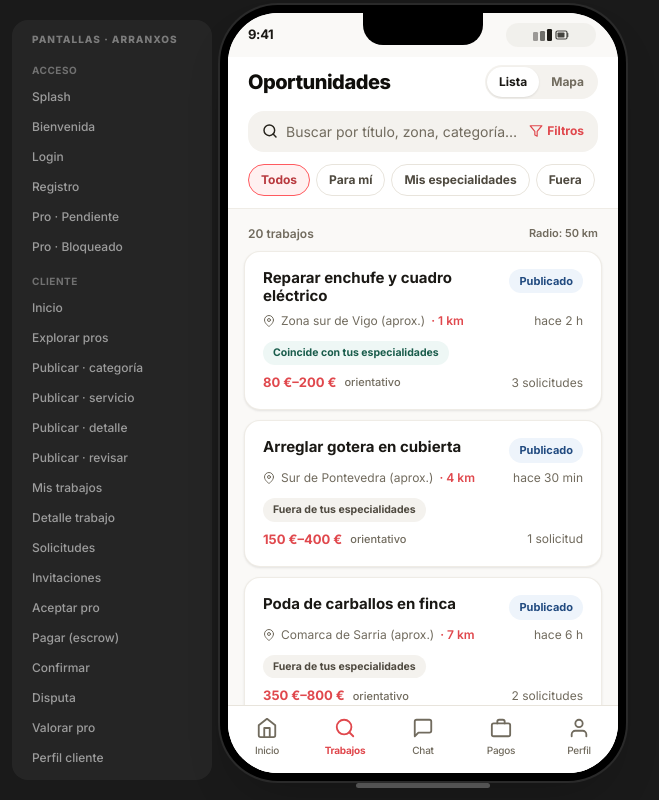
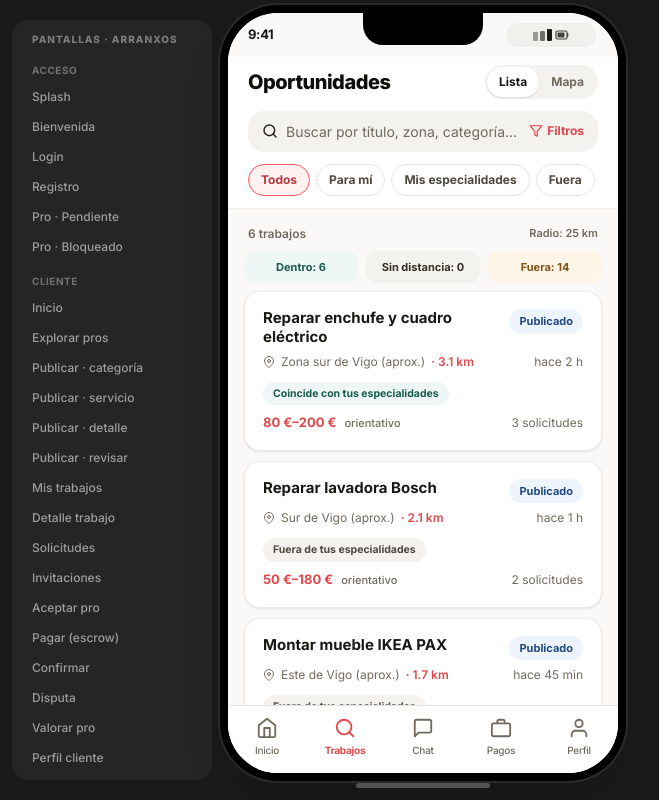
Before and after one commit to mfuentesiglesias/arranxos-v3, a Next.js app: page /profesional/trabajos in a window 1280 px wide. Shown: the whole page, without its empty margins (325-984 px from the left). Built offline with nearby package versions, Linux system fonts and the light colour scheme.

Commit message:
Apply mock radius filtering to professional jobs

```diff
--- a/src/app/(profesional)/profesional/trabajos/page.tsx
+++ b/src/app/(profesional)/profesional/trabajos/page.tsx
@@ -1,5 +1,5 @@
 "use client";
-import { useEffect, useRef, useState, Suspense, type ReactNode } from "react";
+import { useEffect, useMemo, useRef, useState, Suspense, type ReactNode } from "react";
 import { useSearchParams } from "next/navigation";
 import { HeaderActionSheet } from "@/components/layout/header-action-sheet";
 import { StatusBar } from "@/components/layout/status-bar";
@@ -24,6 +24,7 @@ import {
   getProfessionalCatalogProfile,
   useSession,
 } from "@/lib/store";
+import type { Job } from "@/lib/types";
 
 const KM_OPTIONS = [5, 10, 25, 50, 100] as const;
 const OPPORTUNITY_FILTERS = [
@@ -34,6 +35,14 @@ const OPPORTUNITY_FILTERS = [
 ] as const;
 
 type OpportunityFilterMode = (typeof OPPORTUNITY_FILTERS)[number]["id"];
+
+type DistanceState = "within" | "outside" | "unavailable";
+
+type DistanceClassification = {
+  distanceState: DistanceState;
+  distanceKm?: number;
+  distanceLabel: string;
+};
 
 function Inner() {
   const params = useSearchParams();
@@ -53,6 +62,7 @@ function Inner() {
     currentProfessionalSeed,
     professionalCatalogProfile,
   );
+  const defaultRadiusKm = professionalCatalogProfile?.radiusKm ?? currentProfessional.radiusKm ?? 25;
   const catalogServices = getEffectiveCatalogServices(approvedCatalogServices);
   const suggestedFilters = getProfessionalSpecialtyFilterSuggestions(
     currentProfessional,
@@ -75,8 +85,8 @@ function Inner() {
     useState<OpportunityFilterMode>("all");
   const [selectedSuggestedFilterIds, setSelectedSuggestedFilterIds] = useState<string[]>([]);
   const [draftSuggestedFilterIds, setDraftSuggestedFilterIds] = useState<string[]>([]);
-  const [maxKm, setMaxKm] = useState<number>(50);
-  const [draftMaxKm, setDraftMaxKm] = useState<number>(50);
+  const [maxKm, setMaxKm] = useState<number>(defaultRadiusKm);
+  const [draftMaxKm, setDraftMaxKm] = useState<number>(defaultRadiusKm);
   const [selectedMapJobId, setSelectedMapJobId] = useState<string | null>(null);
   const [highlightedJobId, setHighlightedJobId] = useState<string | null>(null);
   const jobRefs = useRef<Record<string, HTMLDivElement | null>>({});
@@ -100,7 +110,7 @@ function Inner() {
   const resetDraftFilters = () => {
     setDraftOpportunityFilter("all");
     setDraftSuggestedFilterIds([]);
-    setDraftMaxKm(50);
+    setDraftMaxKm(defaultRadiusKm);
   };
 
   const applyFilters = () => {
@@ -166,14 +176,40 @@ function Inner() {
     return true;
   });
 
-  const displayJobs =
+  const distanceAwareJobs = useMemo(
+    () =>
+      filtered.map(({ job, specialtyMatch }) => ({
+        job,
+        specialtyMatch,
+        distance: classifyJobDistanceForProfessional({
+          job,
+          professional: currentProfessional,
+          profile: professionalCatalogProfile,
+          radiusKm: maxKm,
+        }),
+      })),
+    [filtered, currentProfessional, professionalCatalogProfile, maxKm],
+  );
+
+  const sortByMode = (items: typeof distanceAwareJobs) =>
     opportunityFilter === "recommended"
-      ? [...filtered].sort(
+      ? [...items].sort(
           (a, b) => Number(b.specialtyMatch.isMatch) - Number(a.specialtyMatch.isMatch),
         )
-      : filtered;
+      : items;
 
-  const pins = displayJobs.slice(0, 8).map(({ job }, i) => ({
+  const withinRadiusJobs = sortByMode(
+    distanceAwareJobs.filter((entry) => entry.distance.distanceState === "within"),
+  );
+  const unavailableDistanceJobs = sortByMode(
+    distanceAwareJobs.filter((entry) => entry.distance.distanceState === "unavailable"),
+  );
+  const outsideRadiusJobs = sortByMode(
+    distanceAwareJobs.filter((entry) => entry.distance.distanceState === "outside"),
+  );
+  const visibleJobs = [...withinRadiusJobs, ...unavailableDistanceJobs];
+
+  const pins = visibleJobs.slice(0, 8).map(({ job }, i) => ({
     id: job.id,
     x: 15 + ((i * 13) % 70),
     y: 20 + ((i * 19) % 60),
@@ -370,7 +406,7 @@ function Inner() {
                     Radio de búsqueda
                   </div>
                   <div className="text-[11px] text-ink-400 leading-snug">
-                    Vista aproximada. El filtrado real por distancia se conectará en la siguiente fase.
+                     Demo activa: el radio ya filtra la lista de oportunidades con distancia mock aproximada.
                   </div>
                 </div>
                 <div className="rounded-full bg-coral-50 px-3 py-1 text-[12px] font-bold text-coral-700 whitespace-nowrap">
@@ -408,22 +444,43 @@ function Inner() {
               </div>
             </div>
              <p className="text-[11px] text-ink-400 mt-2 text-center italic">
-              DEMO: mapa simulado. Producción → MapLibre + PostGIS.
+               DEMO: mapa simulado con radio aplicado sobre la lista. Producción → MapLibre + PostGIS.
              </p>
            </div>
          )}
 
          <div className="flex items-center justify-between mb-2 px-1">
            <span className="text-[12px] text-ink-400 font-semibold">
-            {displayJobs.length} trabajo{displayJobs.length === 1 ? "" : "s"}
+             {visibleJobs.length} trabajo{visibleJobs.length === 1 ? "" : "s"}
            </span>
            <span className="text-[11px] text-ink-400 font-semibold">
              Radio: {maxKm} km
            </span>
          </div>
 
+          <div data-testid="professional-jobs-radius-filter" className="mb-2 grid grid-cols-3 gap-2">
+            <div
+              data-testid="professional-jobs-within-radius"
+              className="rounded-xl bg-teal-50 px-3 py-2 text-[11px] font-bold text-teal-700 text-center"
+            >
+              Dentro: {withinRadiusJobs.length}
+            </div>
+            <div
+              data-testid="professional-jobs-distance-unavailable"
+              className="rounded-xl bg-sand-100 px-3 py-2 text-[11px] font-bold text-ink-600 text-center"
+            >
+              Sin distancia: {unavailableDistanceJobs.length}
+            </div>
+            <div
+              data-testid="professional-jobs-outside-radius"
+              className="rounded-xl bg-amber-50 px-3 py-2 text-[11px] font-bold text-amber-700 text-center"
+            >
+              Fuera: {outsideRadiusJobs.length}
+            </div>
+          </div>
+
          <div className="flex flex-col gap-2.5">
-          {displayJobs.map(({ job, specialtyMatch }, i) => {
+           {withinRadiusJobs.map(({ job, specialtyMatch, distance }) => {
              return (
                <div
                  key={job.id}
@@ -442,9 +499,8 @@ function Inner() {
                   job={job}
                   href={`/profesional/trabajos/${job.id}`}
                   approxLocation={!myOnly && job.status === "published"}
-                  showDistance={
-                    !myOnly ? `${1 + ((i * 3) % 12)} km` : undefined
-                  }
+                  showDistance={!myOnly ? distance.distanceLabel : undefined}
+                  distanceTestId={!myOnly ? `professional-jobs-distance-badge-${job.id}` : undefined}
                   specialtyMatchLabel={specialtyMatch?.label}
                   specialtyMatch={
                     specialtyMatch
@@ -457,9 +513,49 @@ function Inner() {
               </div>
              );
            })}
-          {displayJobs.length === 0 && (
+           {unavailableDistanceJobs.length > 0 && (
+            <div className="pt-1">
+              <div className="px-1 pb-2 text-[11px] font-bold uppercase tracking-wide text-ink-400">
+                Distancia no disponible
+              </div>
+              <div className="flex flex-col gap-2.5">
+                {unavailableDistanceJobs.map(({ job, specialtyMatch, distance }) => (
+                  <div
+                    key={job.id}
+                    id={`job-card-${job.id}`}
+                    data-testid={`job-card-${job.id}`}
+                    ref={(element) => {
+                      jobRefs.current[job.id] = element;
+                    }}
+                  >
+                    <JobCard
+                      job={job}
+                      href={`/profesional/trabajos/${job.id}`}
+                      approxLocation={!myOnly && job.status === "published"}
+                      showDistance={!myOnly ? distance.distanceLabel : undefined}
+                      distanceTestId={!myOnly ? `professional-jobs-distance-badge-${job.id}` : undefined}
+                      specialtyMatchLabel={specialtyMatch?.label}
+                      specialtyMatch={
+                        specialtyMatch
+                          ? specialtyMatch.isMatch
+                            ? "match"
+                            : "outside"
+                          : undefined
+                      }
+                    />
+                  </div>
+                ))}
+              </div>
+            </div>
+           )}
+           {visibleJobs.length === 0 && (
              <div className="text-center py-12 text-ink-400 text-[13px]">
-              No hay trabajos que coincidan.
+               No hay trabajos dentro del radio actual ni con distancia disponible para estos filtros.
+             </div>
+           )}
+           {outsideRadiusJobs.length > 0 && (
+            <div className="rounded-2xl border border-amber-100 bg-amber-50/70 px-4 py-3 text-[12px] text-amber-700 leading-snug">
+              {outsideRadiusJobs.length} trabajo{outsideRadiusJobs.length === 1 ? "" : "s"} quedan fuera del radio actual. Amplía el radio para incluirlos en la lista.
             </div>
            )}
          </div>
@@ -522,3 +618,95 @@ export default function Page() {
     </Suspense>
   );
 }
+
+function classifyJobDistanceForProfessional({
+  job,
+  professional,
+  profile,
+  radiusKm,
+}: {
+  job: Job;
+  professional: typeof professionals[number];
+  profile: {
+    workBase: {
+      locality: string;
+      municipality: string;
+    };
+  } | undefined;
+  radiusKm: number;
+}): DistanceClassification {
+  if (hasCoordinates(job.lat, job.lng) && hasCoordinates(professional.lat, professional.lng)) {
+    const distanceKm = haversineDistanceKm(
+      professional.lat!,
+      professional.lng!,
+      job.lat,
+      job.lng,
+    );
+
+    return {
+      distanceState: distanceKm <= radiusKm ? "within" : "outside",
+      distanceKm,
+      distanceLabel: `${formatDistanceKm(distanceKm)} km`,
+    };
+  }
+
+  const textualBase = [
+    profile?.workBase.locality,
+    profile?.workBase.municipality,
+    professional.zone,
+    professional.location,
+  ]
+    .filter(Boolean)
+    .map((value) => normalizeLocationText(value ?? ""));
+  const jobAreas = [job.location, job.locationApprox]
+    .filter(Boolean)
+    .map((value) => normalizeLocationText(value));
+
+  if (
+    textualBase.some(
+      (base) =>
+        jobAreas.some((jobArea) => jobArea.includes(base)) ||
+        jobAreas.some((jobArea) => base.includes(jobArea)),
+    )
+  ) {
+    return {
+      distanceState: "within",
+      distanceLabel: "Misma zona (demo)",
+    };
+  }
+
+  return {
+    distanceState: "unavailable",
+    distanceLabel: "Distancia no disponible",
+  };
+}
+
+function hasCoordinates(lat?: number, lng?: number) {
+  return typeof lat === "number" && typeof lng === "number";
+}
+
+function normalizeLocationText(text: string) {
+  return text
+    .toLowerCase()
+    .normalize("NFD")
+    .replace(/[\u0300-\u036f]/g, "");
+}
+
+function haversineDistanceKm(lat1: number, lng1: number, lat2: number, lng2: number) {
+  const toRad = (value: number) => (value * Math.PI) / 180;
+  const dLat = toRad(lat2 - lat1);
+  const dLng = toRad(lng2 - lng1);
+  const a =
+    Math.sin(dLat / 2) * Math.sin(dLat / 2) +
+    Math.cos(toRad(lat1)) *
+      Math.cos(toRad(lat2)) *
+      Math.sin(dLng / 2) *
+      Math.sin(dLng / 2);
+  const c = 2 * Math.atan2(Math.sqrt(a), Math.sqrt(1 - a));
+
+  return 6371 * c;
+}
+
+function formatDistanceKm(distanceKm: number) {
+  return distanceKm < 10 ? distanceKm.toFixed(1) : Math.round(distanceKm).toString();
+}
--- a/src/components/jobs/job-card.tsx
+++ b/src/components/jobs/job-card.tsx
@@ -9,6 +9,7 @@ interface Props {
   href?: string;
   approxLocation?: boolean; // pro view before acceptance
   showDistance?: string;
+  distanceTestId?: string;
   specialtyMatchLabel?: string;
   specialtyMatch?: "match" | "outside";
 }
@@ -18,6 +19,7 @@ export function JobCard({
   href,
   approxLocation = false,
   showDistance,
+  distanceTestId,
   specialtyMatchLabel,
   specialtyMatch,
 }: Props) {
@@ -36,7 +38,12 @@ export function JobCard({
           {approxLocation ? job.locationApprox : job.location}
         </span>
         {showDistance && (
-          <span className="whitespace-nowrap font-semibold text-coral-600">· {showDistance}</span>
+          <span
+            data-testid={distanceTestId}
+            className="whitespace-nowrap font-semibold text-coral-600"
+          >
+            · {showDistance}
+          </span>
         )}
         <span className="ml-auto whitespace-nowrap text-ink-400">{job.posted}</span>
       </div>
```
Also changed, not shown: 1 other file (tests, documents, lock files or other folders). Lines whose indentation alone changed are shown as unchanged.
